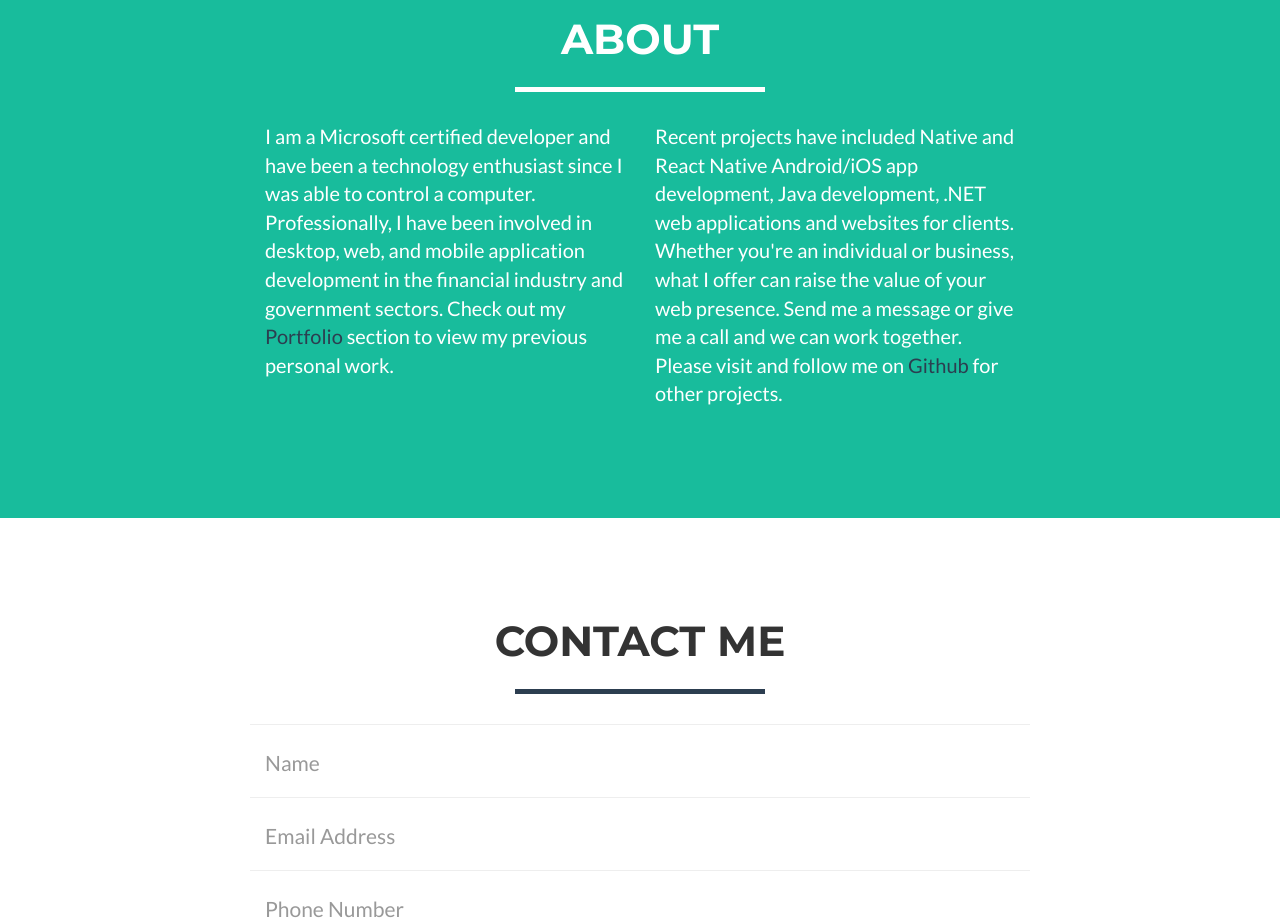
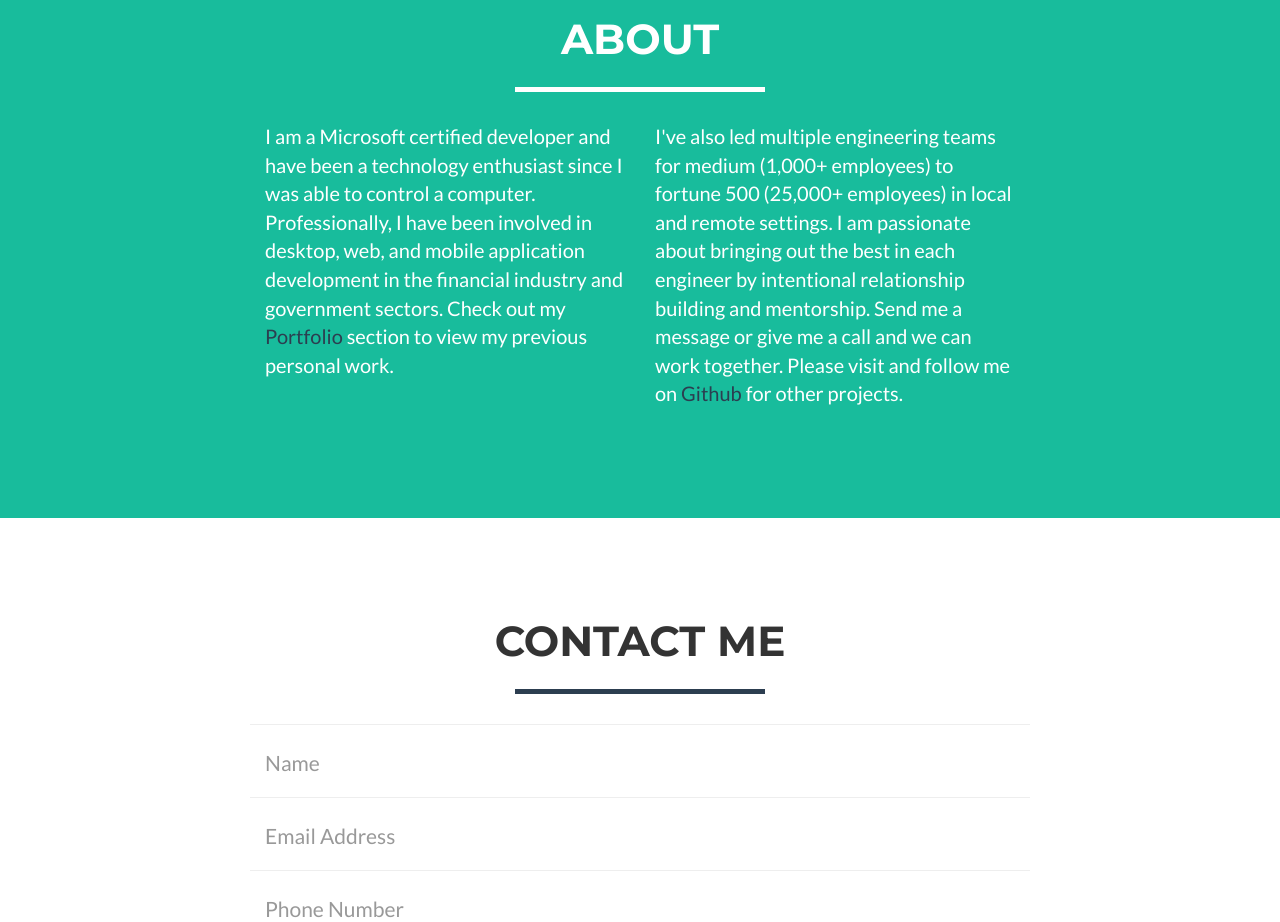
Before and after one commit to MatthewRamsey/matthewramsey.tech, a website: page index.html in a window 1280 px wide. Shown: the part 1760-2682 px from the top of the page. Drawn offline with nearby package versions, Linux system fonts and the light colour scheme.

Commit message:
Update index.html

```diff
--- a/index.html
+++ b/index.html
@@ -170,7 +170,7 @@
                     <p>I am a Microsoft certified developer and have been a technology enthusiast since I was able to control a computer. Professionally, I have been involved in desktop, web, and mobile application development in the financial industry and government sectors. Check out my <a href="#portfolio" class="aboutdarklink">Portfolio</a> section to view my previous personal work.</p>
                 </div>
                 <div class="col-lg-4">
-                    <p>Recent projects have included Native and React Native Android/iOS app development, Java development, .NET web applications and websites for clients. Whether you're an individual or business, what I offer can raise the value of your web presence. Send me a message or give me a call and we can work together. Please visit and follow me on <a href="https://github.com/MatthewRamsey" class="aboutdarklink">Github</a> for other projects.</p>
+                    <p>I've also led multiple engineering teams for medium (1,000+ employees) to fortune 500 (25,000+ employees) in local and remote settings. I am passionate about bringing out the best in each engineer by intentional relationship building and mentorship. Send me a message or give me a call and we can work together. Please visit and follow me on <a href="https://github.com/MatthewRamsey" class="aboutdarklink">Github</a> for other projects.</p>
                 </div>
             </div>
         </div>
```
